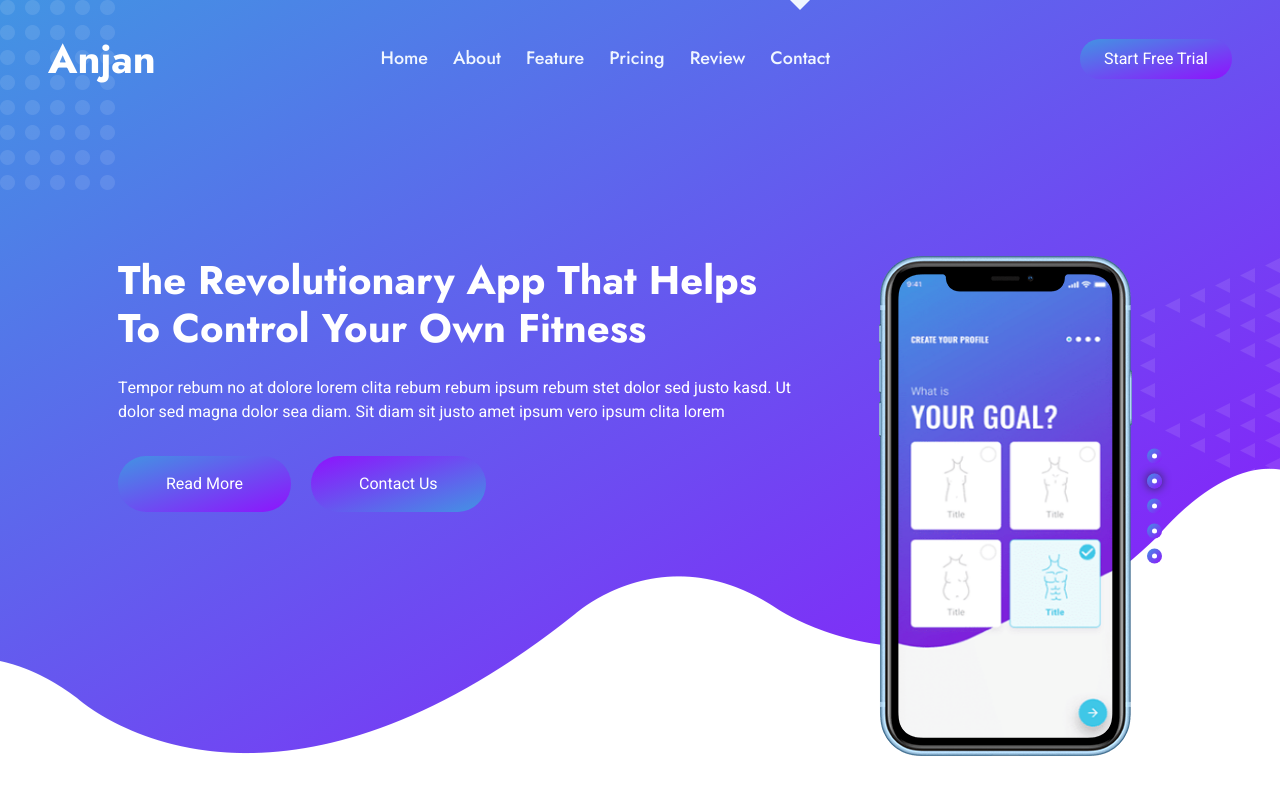
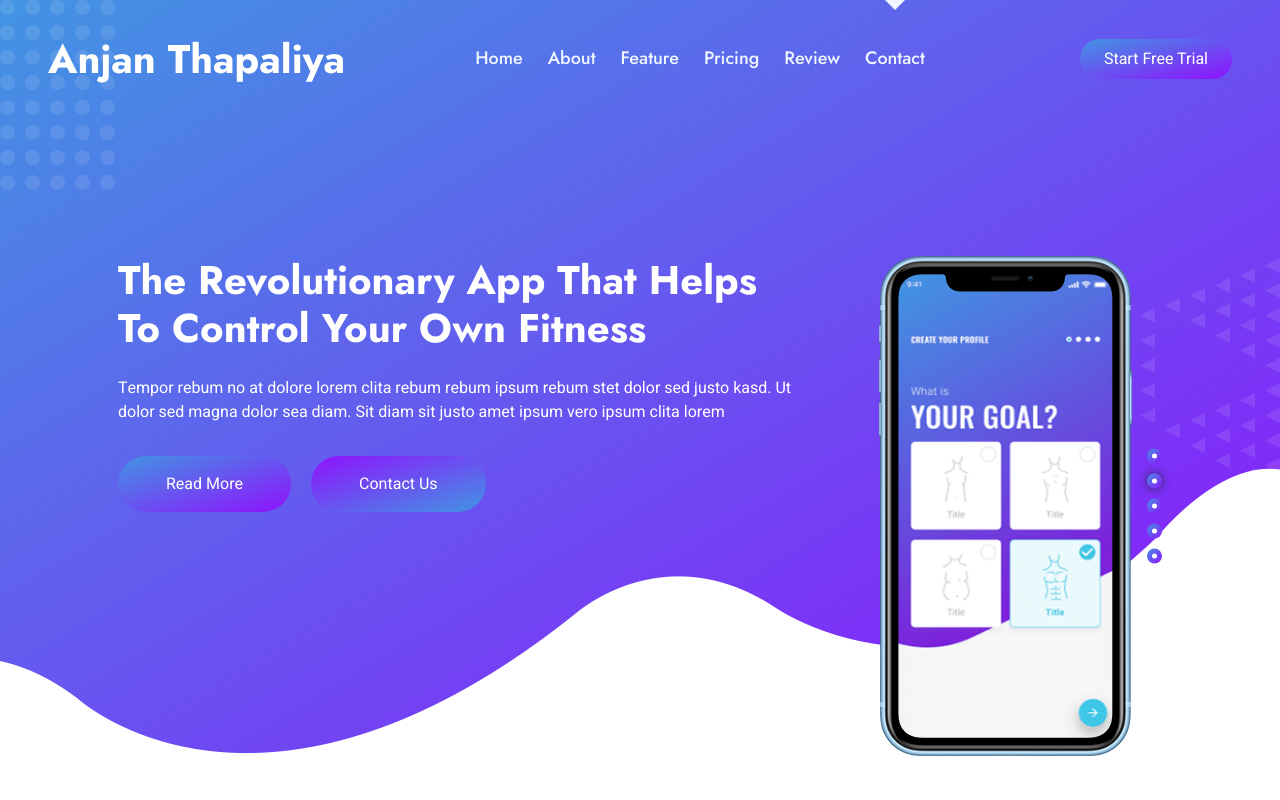
Before and after one commit to anjanraji/mywebsite, a plain HTML site: page index.html in a window 1280 px wide. Shown: the top 800 px of the page. Drawn offline with nearby package versions, Linux system fonts and the light colour scheme; animation ran at ten frames a second.

Commit message:
Update index.html

```diff
--- a/index.html
+++ b/index.html
@@ -46,7 +46,7 @@
         <div class="container-xxl position-relative p-0" id="home">
             <nav class="navbar navbar-expand-lg navbar-light px-4 px-lg-5 py-3 py-lg-0">
                 <a href="" class="navbar-brand p-0">
-                    <h1 class="m-0">Anjan</h1>
+                    <h1 class="m-0">Anjan Thapaliya</h1>
                     <!-- <img src="img/logo.png" alt="Logo"> -->
                 </a>
                 <button class="navbar-toggler" type="button" data-bs-toggle="collapse" data-bs-target="#navbarCollapse">
```
